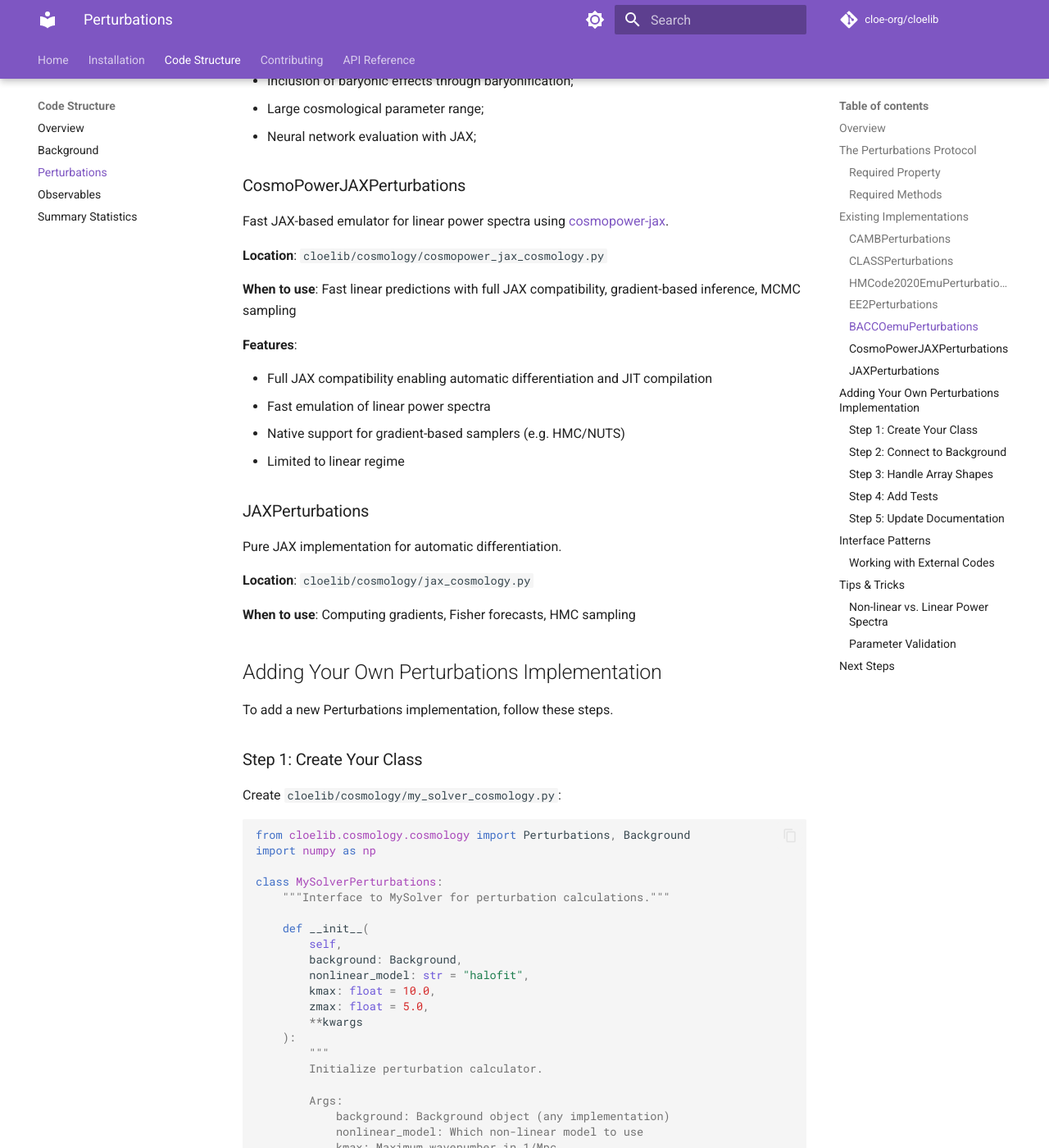
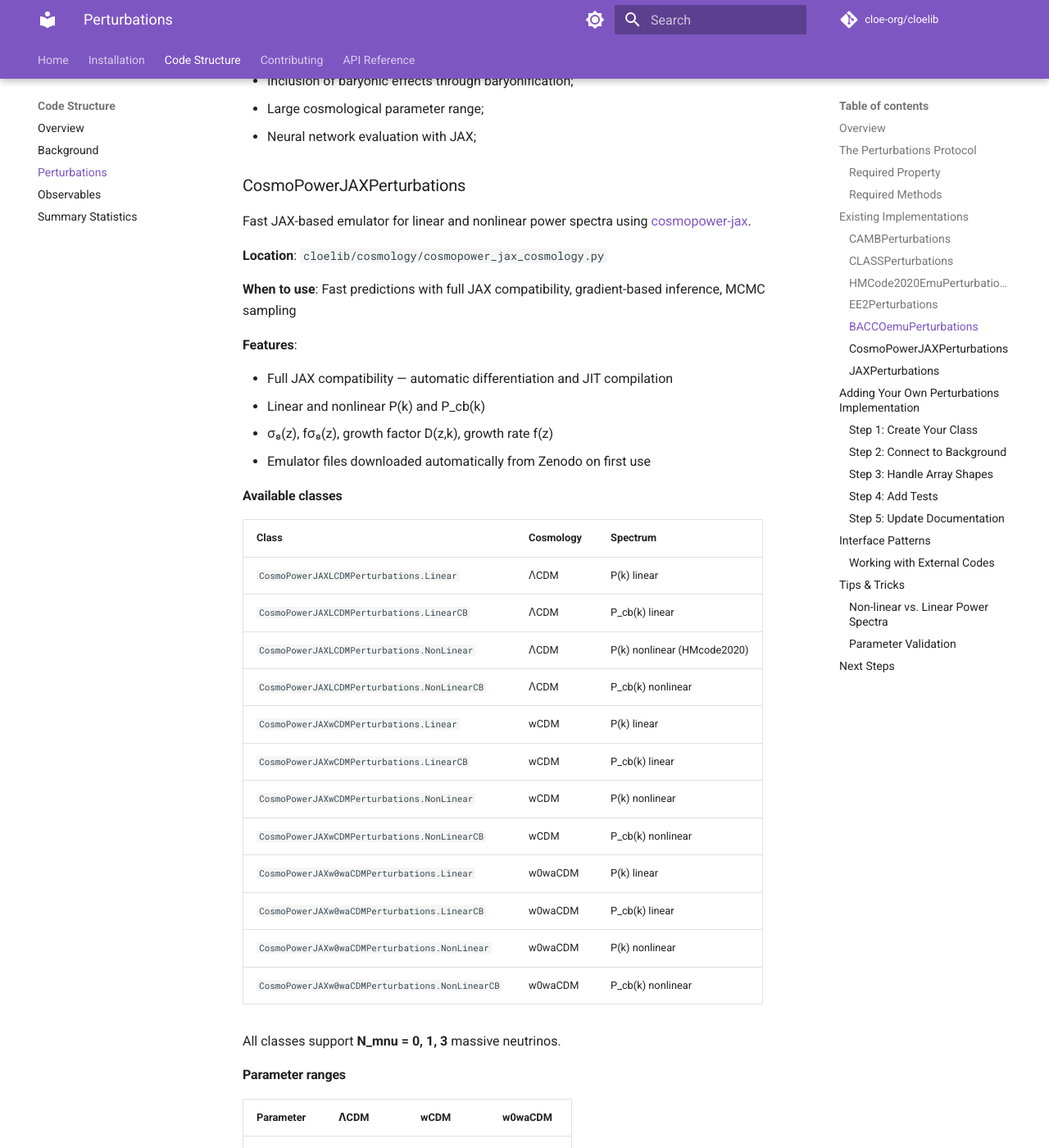
Before and after one commit to cloe-org/cloelib, an MkDocs documentation site: the page built from docs/code_structure/perturbations.md, in a window 1280 px wide and 1400 px high, scrolled down 4529 px. Shown: the whole window at 82% size. Built offline with MkDocs 1.6.1 and Material for MkDocs 9.7.7, drawn with Linux system fonts in a browser that asks for light colours; comment, search, counter and statistics services are not loaded; the version menu is left out; some of the changed text lies outside the part shown.

Commit message:
added doc changes

````diff
--- a/docs/code_structure/perturbations.md
+++ b/docs/code_structure/perturbations.md
@@ -189,18 +189,81 @@ Accurate and fast emulators of the linear, non-linear, and baryonic power spectr
 
 ### CosmoPowerJAXPerturbations
 
-Fast JAX-based emulator for linear power spectra using [cosmopower-jax](https://github.com/dpiras/cosmopower-jax).
+Fast JAX-based emulator for linear and nonlinear power spectra using [cosmopower-jax](https://github.com/dpiras/cosmopower-jax).
 
 **Location**: `cloelib/cosmology/cosmopower_jax_cosmology.py`
 
-**When to use**: Fast linear predictions with full JAX compatibility, gradient-based inference, MCMC sampling
+**When to use**: Fast predictions with full JAX compatibility, gradient-based inference, MCMC sampling
 
 **Features**:
 
-- Full JAX compatibility enabling automatic differentiation and JIT compilation
-- Fast emulation of linear power spectra
-- Native support for gradient-based samplers (e.g. HMC/NUTS)
-- Limited to linear regime
+- Full JAX compatibility — automatic differentiation and JIT compilation
+- Linear and nonlinear P(k) and P_cb(k)
+- σ₈(z), fσ₈(z), growth factor D(z,k), growth rate f(z)
+- Emulator files downloaded automatically from Zenodo on first use
+
+#### Available classes
+
+| Class                                           | Cosmology | Spectrum                    |
+| ----------------------------------------------- | --------- | --------------------------- |
+| `CosmoPowerJAXLCDMPerturbations.Linear`         | ΛCDM      | P(k) linear                 |
+| `CosmoPowerJAXLCDMPerturbations.LinearCB`       | ΛCDM      | P_cb(k) linear              |
+| `CosmoPowerJAXLCDMPerturbations.NonLinear`      | ΛCDM      | P(k) nonlinear (HMcode2020) |
+| `CosmoPowerJAXLCDMPerturbations.NonLinearCB`    | ΛCDM      | P_cb(k) nonlinear           |
+| `CosmoPowerJAXwCDMPerturbations.Linear`         | wCDM      | P(k) linear                 |
+| `CosmoPowerJAXwCDMPerturbations.LinearCB`       | wCDM      | P_cb(k) linear              |
+| `CosmoPowerJAXwCDMPerturbations.NonLinear`      | wCDM      | P(k) nonlinear              |
+| `CosmoPowerJAXwCDMPerturbations.NonLinearCB`    | wCDM      | P_cb(k) nonlinear           |
+| `CosmoPowerJAXw0waCDMPerturbations.Linear`      | w0waCDM   | P(k) linear                 |
+| `CosmoPowerJAXw0waCDMPerturbations.LinearCB`    | w0waCDM   | P_cb(k) linear              |
+| `CosmoPowerJAXw0waCDMPerturbations.NonLinear`   | w0waCDM   | P(k) nonlinear              |
+| `CosmoPowerJAXw0waCDMPerturbations.NonLinearCB` | w0waCDM   | P_cb(k) nonlinear           |
+
+All classes support **N_mnu = 0, 1, 3** massive neutrinos.
+
+#### Parameter ranges
+
+| Parameter | ΛCDM         | wCDM         | w0waCDM      |
+| --------- | ------------ | ------------ | ------------ |
+| ombh2     | [0.001, 0.1] | [0.001, 0.1] | [0.001, 0.1] |
+| omch2     | [0.05, 0.9]  | [0.05, 0.9]  | [0.05, 0.9]  |
+| H0        | [20, 100]    | [20, 100]    | [20, 100]    |
+| ns        | [0.6, 1.3]   | [0.6, 1.3]   | [0.6, 1.3]   |
+| lnAs      | [1.61, 5]    | [1.61, 5]    | [1.61, 5]    |
+| z         | [0, 5]       | [0, 5]       | [0, 5]       |
+| w0        | —            | [-3, -0.33]  | [-3, -0.33]  |
+| wa        | —            | —            | [-3, 3]      |
+| mnu       | [0, 1] eV    | [0, 1] eV    | [0, 1] eV    |
+| log10TAGN | [7.6, 8.5]   | [7.6, 8.5]   | [7.6, 8.5]   |
+
+#### Example
+
+```python
+import numpy as np
+from cloelib.cosmology.camb_cosmology import CAMBBackground
+from cloelib.cosmology.cosmopower_jax_cosmology import CosmoPowerJAXLCDMPerturbations
+
+zs = np.array([0.0, 0.5, 1.0, 2.0])
+ks = np.logspace(-4, 1, 200)
+
+bg = CAMBBackground(
+    H0=67.0, Omega_b0=0.049, Omega_cdm0=0.270,
+    As=2.1e-9, ns=0.96, mnu=0.06, N_mnu=1,
+    w0=-1.0, wa=0.0, Omega_k0=0.0, gamma_MG=0.0,
+)
+
+# Linear P(k)
+lin = CosmoPowerJAXLCDMPerturbations.Linear(background=bg, redshifts=zs)
+Pk = lin.matter_power_spectrum(0.0, ks)   # shape (1, len(ks))
+
+# Nonlinear P(k) with baryonic feedback
+nl = CosmoPowerJAXLCDMPerturbations.NonLinear(background=bg, redshifts=zs, log10TAGN=7.6)
+Pk_nl = nl.matter_power_spectrum(0.0, ks)
+
+# sigma8 and fsigma8 as a function of redshift
+print(f"sigma8(z=0) = {lin.sigma8[0]:.4f}")
+print(f"fsigma8(z=0) = {lin.fsigma8[0]:.4f}")
+```
 
 ### JAXPerturbations
 
````
